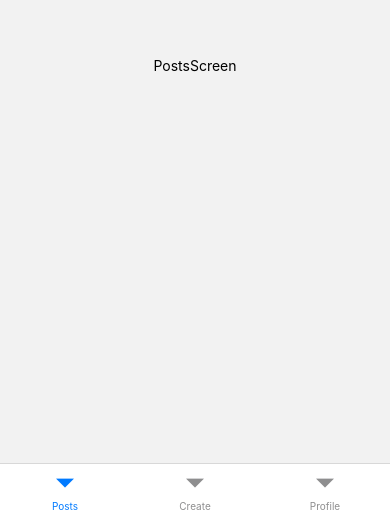
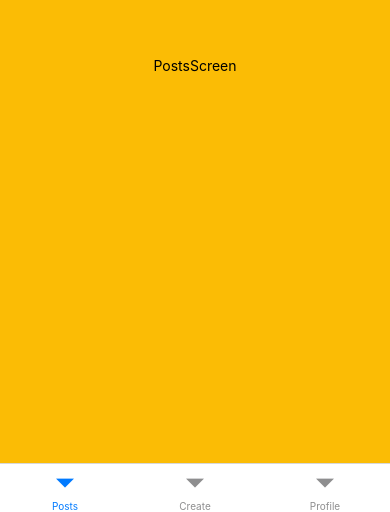
Before and after one commit to Vorontsov1/React_Native_HW2, a React Native app: screen /Posts in a window 390 px wide. Shown: the part 332-844 px from the top of the page. Built offline with nearby package versions, Linux system fonts and the light colour scheme.

Commit message:
add_color

```diff
--- a/Screens/mainScreen/CreatePostsScreen.js
+++ b/Screens/mainScreen/CreatePostsScreen.js
@@ -15,5 +15,6 @@ const styles = StyleSheet.create({
     flex: 1,
     justifyContent: "center",
     alignItems: "center",
+    backgroundColor: '#4285F4',
   },
 });
--- a/Screens/mainScreen/PostsScreen.js
+++ b/Screens/mainScreen/PostsScreen.js
@@ -13,7 +13,8 @@ export default PostsScreen;
 const styles = StyleSheet.create({
   container: {
     flex: 1,
-    justifyContent: 'center',
-    alignItems: 'center',
+    justifyContent: "center",
+    alignItems: "center",
+    backgroundColor: "#FBBC05",
   },
 });
--- a/Screens/mainScreen/ProfileScreen.js
+++ b/Screens/mainScreen/ProfileScreen.js
@@ -16,5 +16,6 @@ const styles = StyleSheet.create({
     flex: 1,
     justifyContent: "center",
     alignItems: "center",
+    backgroundColor: "#34A853",
   },
 });
```
